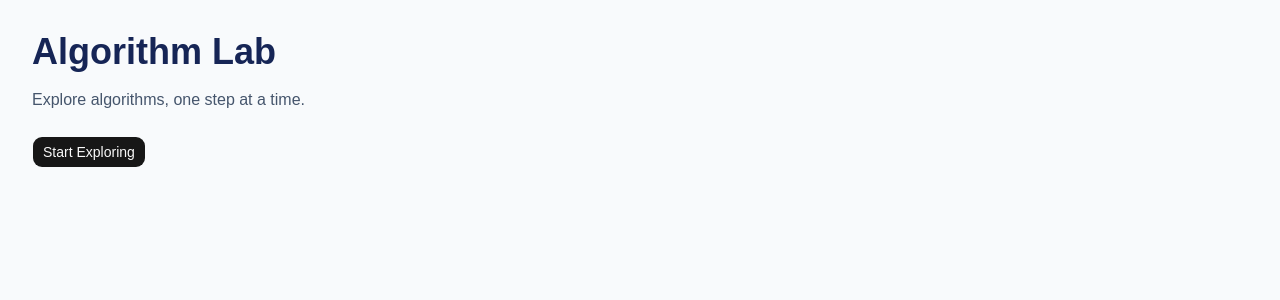
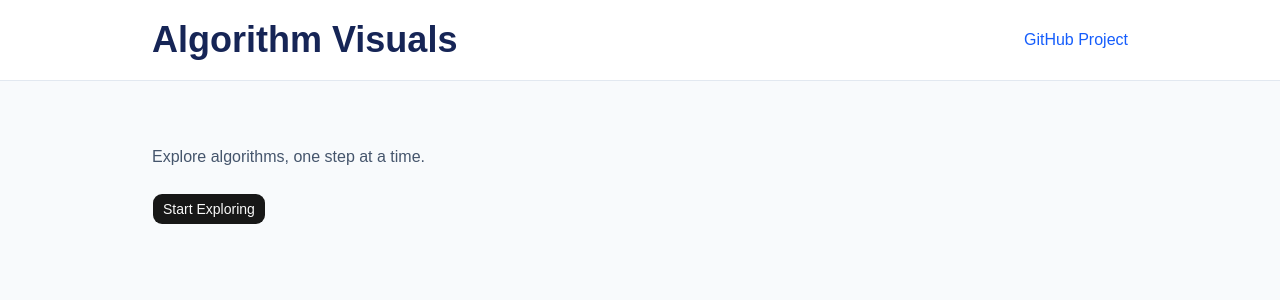
Before and after one commit to TazoSepo/algorithm-view, a React (Vite) app: page / in a window 1280 px wide. Shown: the top 300 px of the page. Built offline with nearby package versions, Linux system fonts and the light colour scheme.

Commit message:
Adds landing page and adds a small layout for the content

```diff
--- a/src/App.tsx
+++ b/src/App.tsx
@@ -3,14 +3,30 @@ import { Button } from "@/components/ui/button";
 
 export default function App() {
   return (
-    <main className="min-h-screen bg-slate-50 p-8">
-      <h1 className="text-4xl font-bold text-blue-950">Algorithm Lab</h1>
+    <div className="min-h-screen bg-slate-50">
+      <header className="border-b border-slate-200 bg-white">
+        <div className="flex mx-auto max-w-5xl items-center justify-between px-6 py-5">
+          <h1 className="text-4xl font-bold text-blue-950">
+            Algorithm Visuals
+          </h1>
+          <a
+            target="_blank"
+            href="https://github.com/TazoSepo/algorithm-view"
+            className="text-blue-600 visited:text-purple-600 ..."
+          >
+            GitHub Project
+          </a>
+        </div>
+      </header>
+      <main className="bg-slate-50 py-12">
+        <div className="mx-auto max-w-5xl px-6">
+          <p className="mt-4 text-slate-600">
+            Explore algorithms, one step at a time.
+          </p>
 
-      <p className="mt-4 text-slate-600">
-        Explore algorithms, one step at a time.
-      </p>
-
-      <Button className="mt-6">Start Exploring</Button>
-    </main>
+          <Button className="mt-6">Start Exploring</Button>
+        </div>
+      </main>
+    </div>
   );
 }
```
